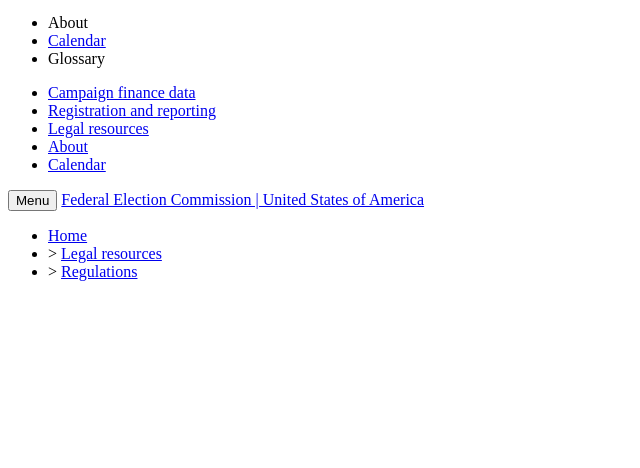
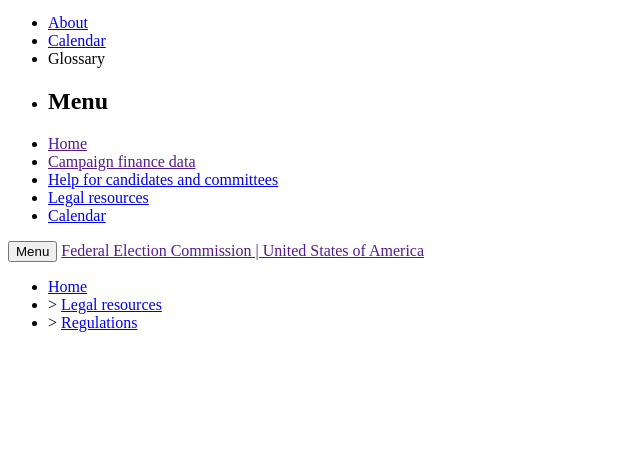
Before and after one commit to fecgov/fec-eregs, a Django app: template fec_eregs/templates/regulations/main-header.html in a window 1280 px wide. Shown: the part 332-800 px from the top of the page, without its empty margins (0-640 px from the left). Run offline with Django 3.2, Linux system fonts and the light colour scheme; the template is opened without the code that fills it, so the values that code supplies are empty.

Commit message:
update nav

```diff
--- a/fec_eregs/static/fec_eregs/scss/main.scss
+++ b/fec_eregs/static/fec_eregs/scss/main.scss
@@ -45,7 +45,6 @@ $x-large-screen: 1100px;
 @import 'components/form-styles';
 @import 'components/icon-headings';
 @import 'components/list-styles';
-@import 'components/mega-menu';
 @import 'components/page-headers';
 @import 'components/search-bar';
 
@@ -54,6 +53,7 @@ $x-large-screen: 1100px;
 @import 'modules/glossary';
 
 @import 'headings';
+@import 'mega-menu';
 @import 'components';
 
 @import 'layout/layout';
--- a/fec_eregs/templates/regulations/generic_universal.html
+++ b/fec_eregs/templates/regulations/generic_universal.html
@@ -10,7 +10,7 @@
   {% block hero %} {% endblock %}
 <div class="usa-width-one-fourth search-panel">
     <div class="container">
-      <div class="u-padding-left u-padding--right">
+      <div class="u-padding--left u-padding--right">
           <h2 class="search-header">Search regulations</h2>
           <form action="{{ FEC_WEB_URL }}/legal/search/regulations/" method="GET" role="search" class="group">
             <div class="combo--search--mini">
--- a/fec_eregs/templates/regulations/main-header.html
+++ b/fec_eregs/templates/regulations/main-header.html
@@ -10,7 +10,7 @@
   <div class="masthead">
     <a href="{{ FEC_CMS_URL }}/" title="Home" class="site-title"><span class="u-visually-hidden">Federal Election Commission | United States of America</span></a>
     <ul class="utility-nav list--flat">
-      <li class="utility-nav__item is-disabled">About</li>
+      <li class="utility-nav__item"><a href="{{ FEC_CMS_URL }}/about/">About</a></li>
       <li class="utility-nav__item"><a href="{{ FEC_CMS_URL }}/calendar/">Calendar</a></li>
       <li class="utility-nav__item is-disabled"><span class="js-glossary-toggle glossary__toggle">Glossary</span></li>
     </ul>
@@ -18,25 +18,34 @@
   <nav class="site-nav js-site-nav">
     <div id="site-menu" class="site-nav__container">
       <ul class="site-nav__panel site-nav__panel--main">
-        <li class="site-nav__item site-nav__item--with-dropdown" data-submenu="data">
-          <a href="{{ FEC_WEB_URL }}/" class="site-nav__link">Campaign finance data</a>
+        <li><h2 class="site-nav__title u-under-lg-only">Menu</h2></li>
+        <li class="site-nav__item u-under-lg-only">
+          <a class="site-nav__link" href="{{ cms_url }}" rel="home">
+            <span class="site-nav__link__title">Home</span>
+          </a>
         </li>
-        <li class="site-nav__item">
-          <a href="{{ FEC_CMS_URL }}/registration-and-reporting/" class="site-nav__link">Registration and reporting</a>
+        <li class="site-nav__item" data-submenu="data">
+          <a href="{{ FEC_WEB_URL }}" class="site-nav__link {% if parent == 'data' %}is-parent{% endif %}">
+            <span class="site-nav__link__title">Campaign finance data</span>
+          </a>
         </li>
-        <li class="site-nav__item">
-          <a href="{{ FEC_CMS_URL }}/legal-resources/" class="site-nav__link is-parent">Legal resources</a>
+        <li class="site-nav__item site-nav__item--secondary" data-submenu="help">
+          <a href="{{ FEC_CMS_URL }}/help-candidates-committees/" class="site-nav__link">
+            <span class="site-nav__link__title">Help for candidates and committees</span>
+          </a>
         </li>
-        <li class="site-nav__item utility-nav__item is-disabled">
-          <a href="#" class="site-nav__link">About</a>
+        <li class="site-nav__item" data-submenu="legal">
+          <a href="{{ FEC_CMS_URL }}/legal-resources" class="site-nav__link {% if parent == 'legal' %}is-parent{% endif %}">
+            <span class="site-nav__link__title">Legal resources</span>
+          </a>
         </li>
-        <li class="site-nav__item utility-nav__item">
-          <a href="{{ FEC_CMS_URL }}/calendar/" class="site-nav__link">Calendar</a>
+        <li class="site-nav__item utility-nav__item u-under-lg-only">
+          <a class="site-nav__link" href="{{ FEC_CMS_URL }}/calendar">Calendar</a>
         </li>
       </ul>
     </div>
-    <button for="nav-toggle" class="js-nav-toggle site-nav__button site-nav__button--left" aria-controls="site-menu">Menu</button>
-    <a title="Home" href="{{ FEC_CMS_URL }}/" class="site-title"><span class="u-visually-hidden">Federal Election Commission | United States of America</span></a>
+    <button for="nav-toggle" class="js-nav-toggle site-nav__button" aria-controls="nav-main">Menu</button>
+    <a title="Home" href="{{ FEC_CMS_URL }}" class="site-title"><span class="u-visually-hidden">Federal Election Commission | United States of America</span></a>
   </nav>
   <div class="page-header page-header--primary">
     <ul class="breadcrumbs">
--- a/package.json
+++ b/package.json
@@ -3,7 +3,7 @@
   "version": "1.0.0",
   "description": "eRegulations viewer for the Federal Election Commission's public legal resources.",
   "dependencies": {
-    "fec-style": "5.8.2"
+    "fec-style": "8.1.0"
   },
   "devDependencies": {
     "browserify": "^13.0.1",
```
Also changed, not shown: fec_eregs/static/fec_eregs/scss/_mega-menu.scss (added, +155 -0 lines).
